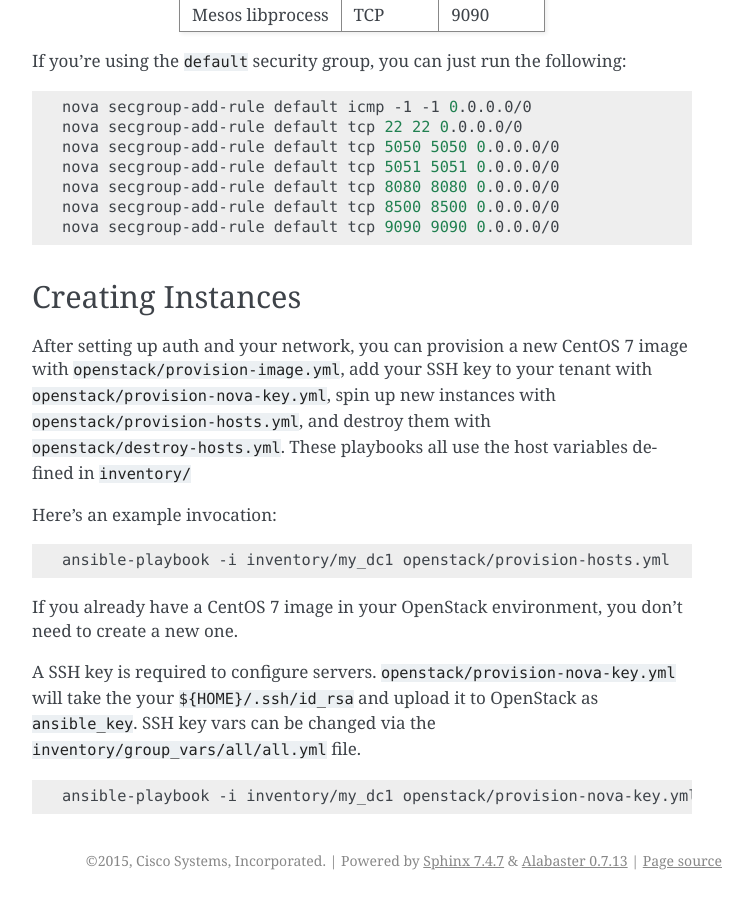
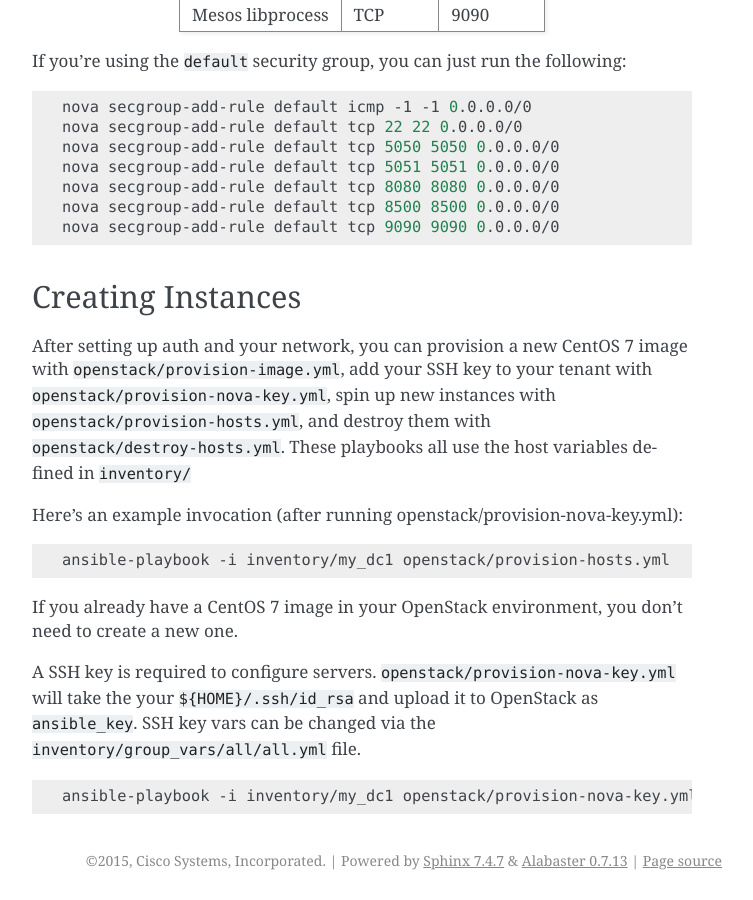
Before and after one commit to mantl/mantl, a Sphinx documentation site: the page built from docs/getting_started/openstack.rst, in a window 1280 px wide and 900 px high, scrolled down 4335 px. Shown: the whole window, without its empty margins (388-1141 px from the left). Built offline with Sphinx 7.4.7, drawn with Linux system fonts in a browser that asks for light colours.

Commit message:
Update openstack.rst

```diff
--- a/docs/getting_started/openstack.rst
+++ b/docs/getting_started/openstack.rst
@@ -205,7 +205,7 @@ instances with ``openstack/provision-hosts.yml``, and destroy them
 with ``openstack/destroy-hosts.yml``. These playbooks all use the host
 variables defined in ``inventory/``
 
-Here's an example invocation:
+Here's an example invocation (after running openstack/provision-nova-key.yml):
 
 .. code-block:: shell
 
```
